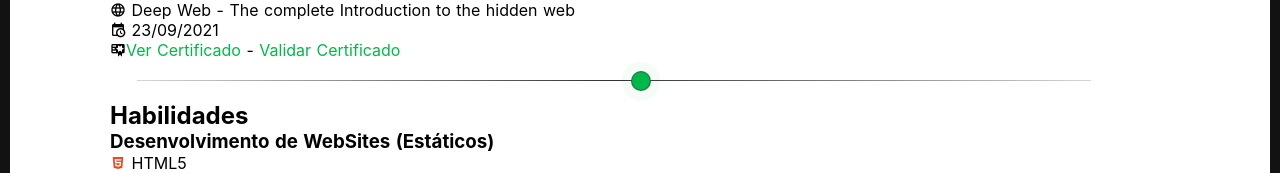
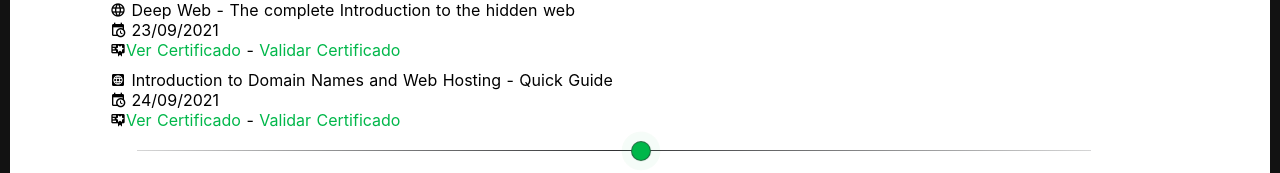
Before and after one commit to Lucas-Gardini/portfolio-old, a Nuxt app: page /resume in a window 1280 px wide. Shown: the part 918-1091 px from the top of the page. Built offline with nearby package versions, Linux system fonts and the light colour scheme; what vue-mobile-detection, vuesax would draw is missing.

Commit message:
Added DNS-Introduction course

```diff
--- a/pages/resume.vue
+++ b/pages/resume.vue
@@ -211,6 +211,29 @@
 							<a
 								target="_blank"
 								href="https://www.udemy.com/certificate/UC-b472e587-1051-4fe9-8002-eaa219d7c949/"
+								>Validar Certificado</a
+							>
+						</p>
+					</div>
+
+					<div style="margin-bottom: 10px">
+						<p>
+							<i class="mdi mdi-web-box"></i>
+							Introduction to Domain Names and Web Hosting - Quick
+							Guide
+						</p>
+						<p><i class="mdi mdi-calendar-clock"></i> 24/09/2021</p>
+						<p>
+							<i class="mdi mdi-certificate"></i>
+							<a
+								target="_blank"
+								href="./certificates/DNS-Introduction.pdf"
+								>Ver Certificado</a
+							>
+							-
+							<a
+								target="_blank"
+								href="https://www.udemy.com/certificate/UC-67f9b669-dcfa-4993-b8a7-8656bdc6604d/"
 								>Validar Certificado</a
 							>
 						</p>
```
Also changed, not shown: 1 other file (tests, documents, lock files or other folders).
